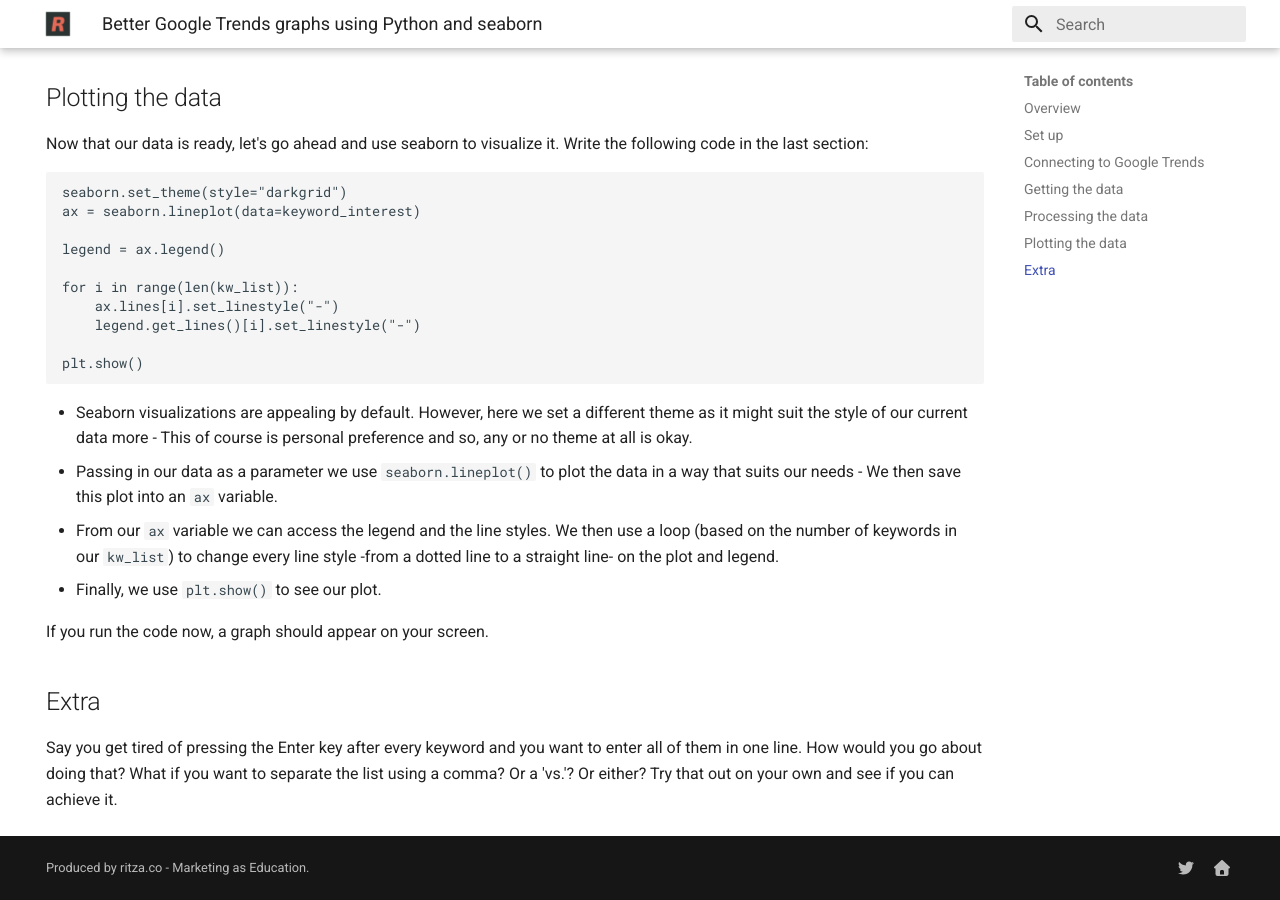
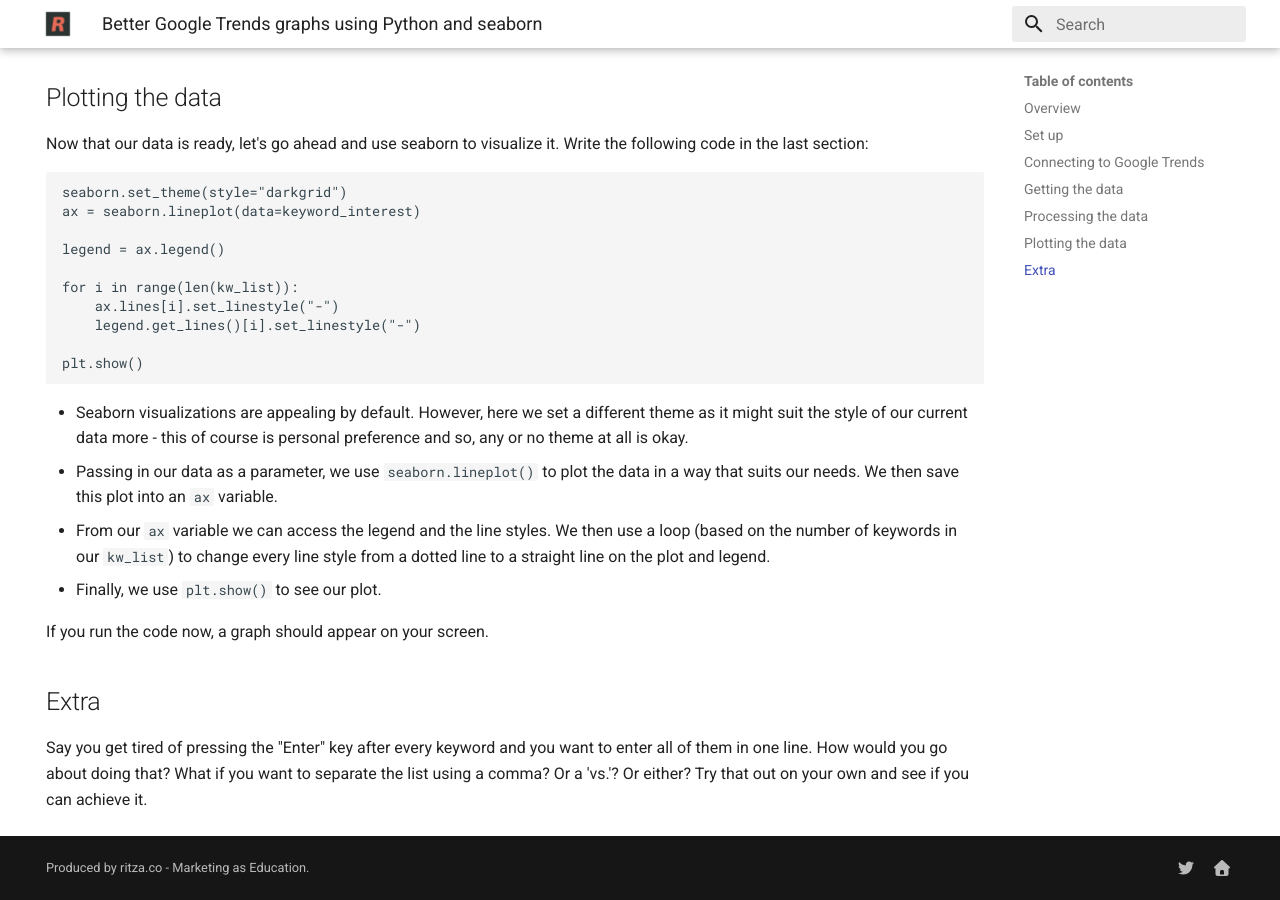
Before and after one commit to ritza-co/internal-articles, an MkDocs documentation site: the page built from docs/better-google-trends-pytrends.md, in a window 1280 px wide and 900 px high, scrolled down 2499 px. Built offline with MkDocs 1.6.1 and Material for MkDocs 9.7.7, drawn with Linux system fonts in a browser that asks for light colours; some of the changed text lies outside the part shown.

Commit message:
Better Google Trends proofread

````diff
--- a/docs/better-google-trends-pytrends.md
+++ b/docs/better-google-trends-pytrends.md
@@ -6,7 +6,7 @@
 # Better Google Trends graphs using Python and seaborn
 
 ## Overview
-In this article we'll show you how to generate good-looking graphs with Google Trends. We'll get our data using PyTrends, an unofficial Google Trends API. We'll visualize the data using seaborn, a Matplotlib-based library.
+In this article we'll show you how to generate good-looking graphs with Google Trends. We'll get our data using [PyTrends](https://pypi.org/project/pytrends/), an unofficial Google Trends API. We'll visualize the data using [seaborn](http://seaborn.pydata.org), a Matplotlib-based library.
 
 Some experience with Python and data visualizations will be helpful when you tackle this tutorial, but not essential.
 
@@ -113,12 +113,12 @@
 plt.show()
 ```
 
-- Seaborn visualizations are appealing by default. However, here we set a different theme as it might suit the style of our current data more - This of course is personal preference and so, any or no theme at all is okay.
-- Passing in our data as a parameter we use `seaborn.lineplot()` to plot the data in a way that suits our needs - We then save this plot into an `ax` variable.
-- From our `ax` variable we can access the legend and the line styles. We then use a loop (based on the number of keywords in our `kw_list`) to change every line style -from a dotted line to a straight line- on the plot and legend.
+- Seaborn visualizations are appealing by default. However, here we set a different theme as it might suit the style of our current data more - this of course is personal preference and so, any or no theme at all is okay.
+- Passing in our data as a parameter, we use `seaborn.lineplot()` to plot the data in a way that suits our needs. We then save this plot into an `ax` variable.
+- From our `ax` variable we can access the legend and the line styles. We then use a loop (based on the number of keywords in our `kw_list`) to change every line style from a dotted line to a straight line on the plot and legend.
 - Finally, we use `plt.show()` to see our plot.
 
 If you run the code now, a graph should appear on your screen.
 
 ## Extra
-Say you get tired of pressing the Enter key after every keyword and you want to enter all of them in one line. How would you go about doing that? What if you want to separate the list using a comma? Or a 'vs.'? Or either? Try that out on your own and see if you can achieve it.
+Say you get tired of pressing the "Enter" key after every keyword and you want to enter all of them in one line. How would you go about doing that? What if you want to separate the list using a comma? Or a 'vs.'? Or either? Try that out on your own and see if you can achieve it.
````
Also changed, not shown: other parts of docs/better-google-trends-pytrends.md (+1 -1 lines).
